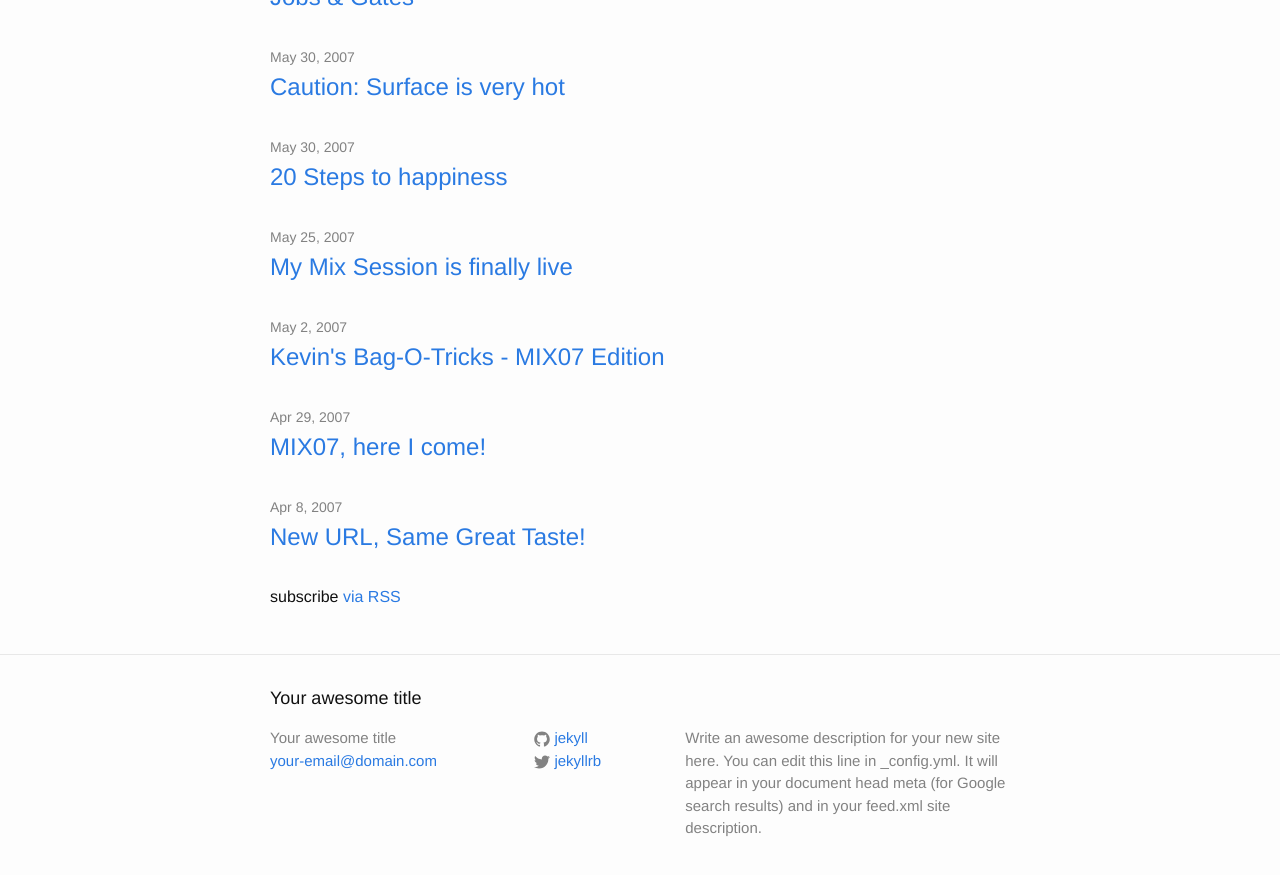
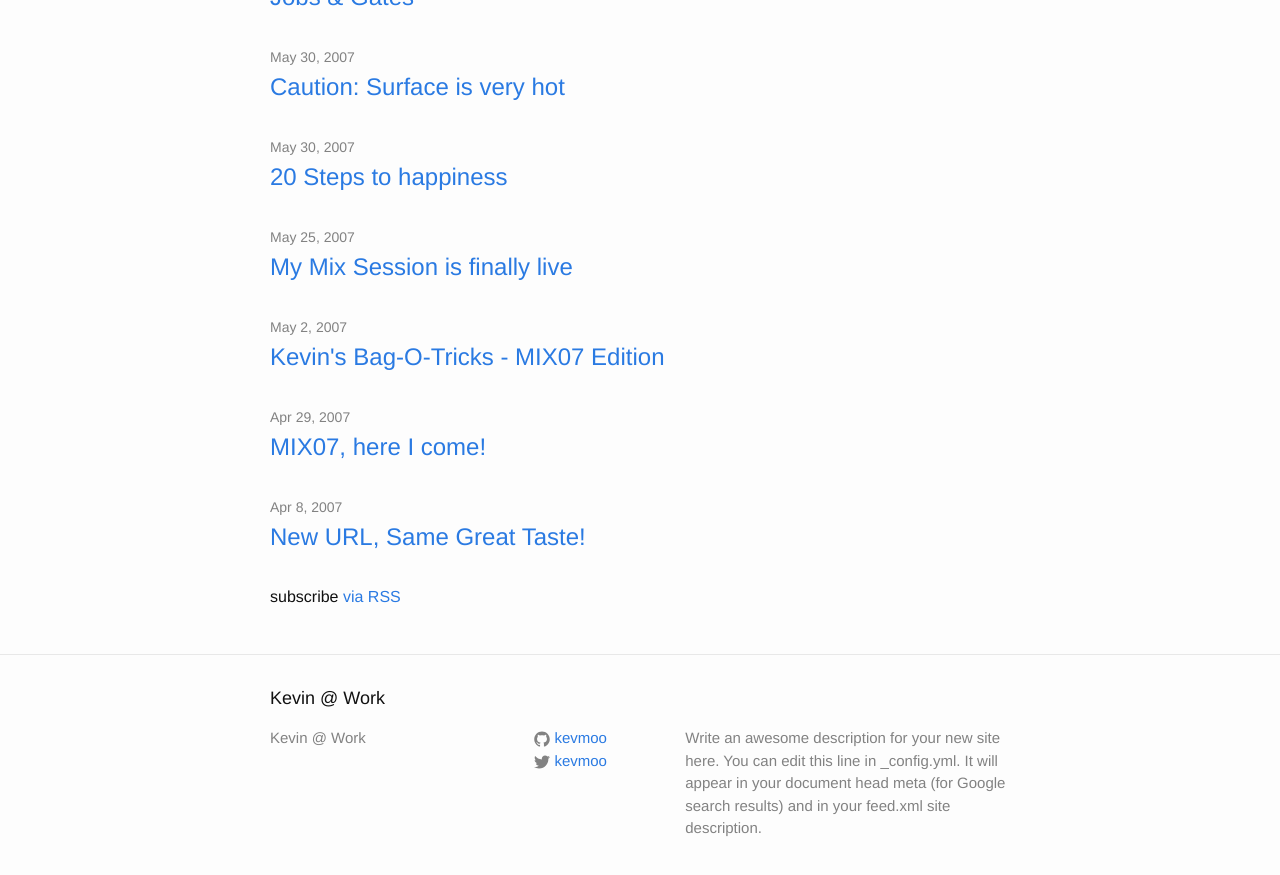
Before and after one commit to kevmoo/work.j832.com, a Jekyll site: the page built from index.html, in a window 1280 px wide and 900 px high, scrolled down 10676 px. Shown: the top 875 px of the window. Built offline with Jekyll 4.4.1, drawn with Linux system fonts in a browser that asks for light colours; some of the changed text lies outside the part shown.

Commit message:
basic config

```diff
--- a/_config.yml
+++ b/_config.yml
@@ -1,14 +1,13 @@
 # Site settings
-title: Your awesome title
-email: your-email@domain.com
+title: Kevin @ Work
 description: > # this means to ignore newlines until "baseurl:"
   Write an awesome description for your new site here. You can edit this
   line in _config.yml. It will appear in your document head meta (for
   Google search results) and in your feed.xml site description.
 baseurl: "" # the subpath of your site, e.g. /blog/
-url: "http://yourdomain.com" # the base hostname & protocol for your site
-twitter_username: jekyllrb
-github_username:  jekyll
+url: "http://work.j832.com" # the base hostname & protocol for your site
+twitter_username: kevmoo
+github_username:  kevmoo
 
 # Build settings
 markdown: kramdown
```
